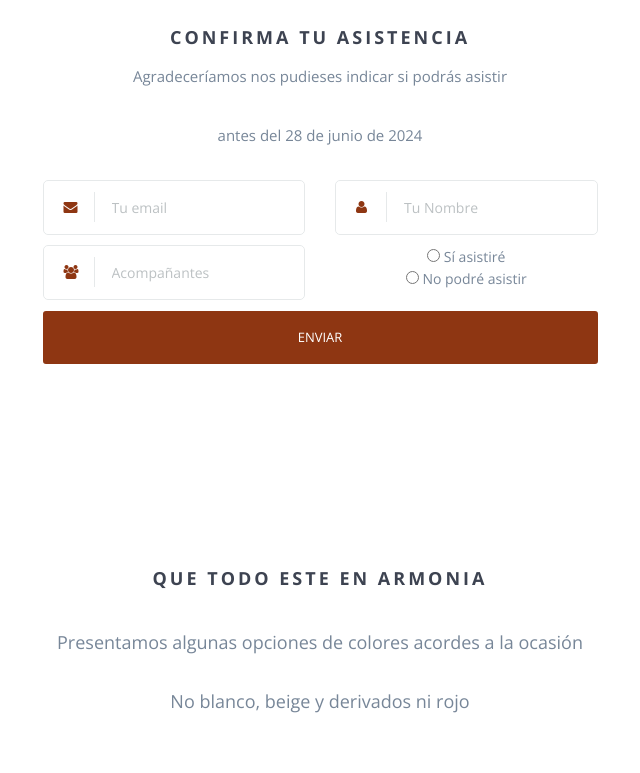
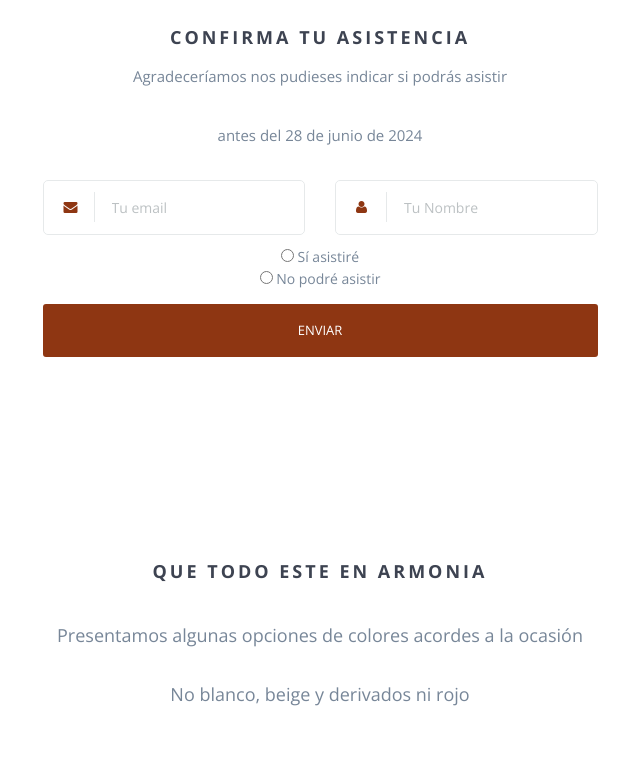
Before and after one commit to Martinciogv/invitacion, a website: page index.html in a window 1280 px wide. Shown: the part 2679-3452 px from the top of the page, without its empty margins (320-960 px from the left). Drawn offline with nearby package versions, Linux system fonts and the light colour scheme; a script that the page names is missing; files whose address does not match are found by name.

Commit message:
Update index.html
Se eliminó la opción de acompañantes

```diff
--- a/index.html
+++ b/index.html
@@ -55,16 +55,13 @@
                 // Obtener los valores del formulario
                 const email = e.target.elements.Email.value;
                 const name = e.target.elements.Nombre.value;
-                const total = e.target.elements.Total.value;
                 const attendance = e.target.elements.Asistencia.value;
 
-                console.log(email + ' - ' + name + ' - ' + total + ' - ' + attendance)
 
                 try {
                     // Crear un documento con el correo electrónico como ID
                     await setDoc(doc(db, "invitados", email), {
                         Nombre: name,
-                        Acompañantes: total,
                         Asistencia: attendance
                     });
                     alert('Información enviada correctamente!');
@@ -258,20 +255,13 @@
                             </div>
                         </div>
                         <div class="row">
-                            <div class="col-md-6 col-sm-6">
-                                <div class="form-input-group">
-                                    <i class="fa fa-users"></i><input type="number" name="Total" class="" min="0"
-                                        max="4" placeholder="Acompañantes" required>
-                                </div>
-                            </div>
-                            <div class="col-md-6 col-sm-6">
+                            <div class="col-md-12 col-sm-12">
                                 <div style="margin-bottom:1em">
                                     <input name="Asistencia" type="radio" value="si"> Sí asistiré
                                     <br>
                                     <input name="Asistencia" type="radio" value="no"> No podré asistir
                                 </div>
                             </div>
-
                         </div>
                         <div class="row">
                             <div class="col-md-12" id="alert-wrapper"></div>
```
